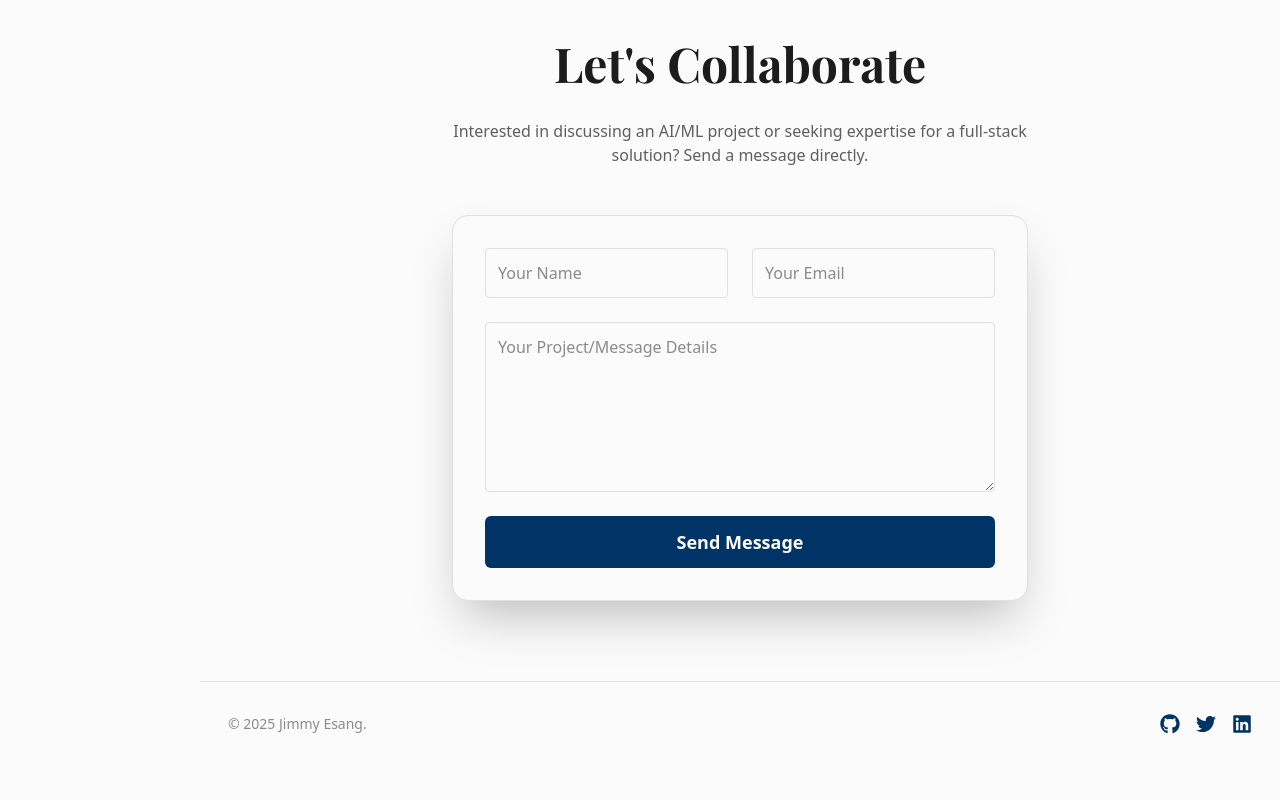
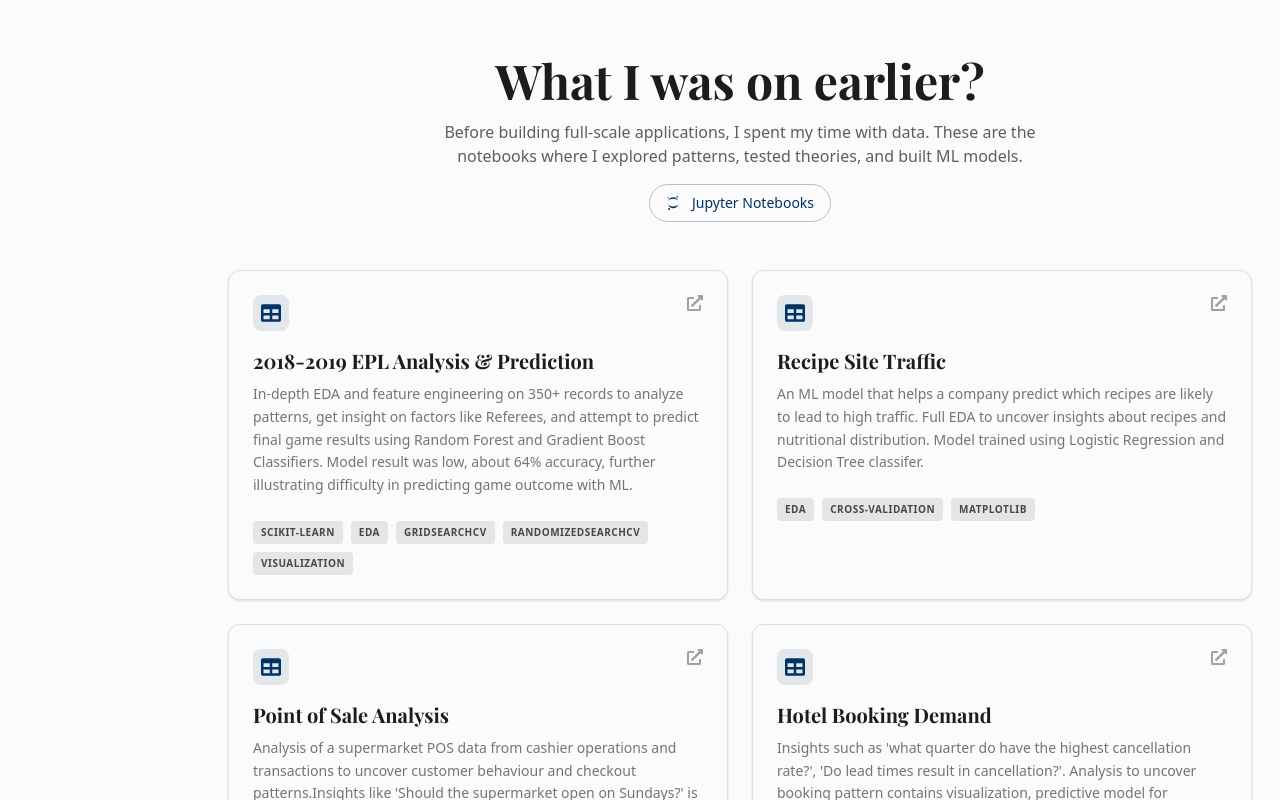
Before and after one commit to JimRaph/portfolio, a Next.js app: page / in a window 1280 px wide. Shown: the part 3280-4080 px from the top of the page. Before the commit the page ends 4046 px from the top, so only its background shows below. Built offline with nearby package versions, Linux system fonts and the light colour scheme; no server answers.

Commit message:
new comp

```diff
--- /dev/null
+++ b/src/app/components/Notebooks.tsx
@@ -0,0 +1,113 @@
+'use client'
+import React from 'react';
+import { FaTable,  FaExternalLinkAlt } from 'react-icons/fa';
+import { SiJupyter} from 'react-icons/si';
+
+const notebooks = [
+  {
+    title: "2018-2019 EPL Analysis & Prediction",
+    description: `In-depth EDA and feature engineering on 350+ records to analyze patterns, get insight on factors like Referees, and attempt to predict final game results using Random Forest and Gradient Boost Classifiers.
+    Model result was low, about 64% accuracy, further illustrating difficulty in predicting game outcome with ML.`,
+    tags: ["Scikit-Learn", "EDA", "GridSearchCV", "RandomizedSearchCV", "Visualization"],
+    link: "https://github.com/JimRaph/Data-science-ML/tree/main/Soccer%20Data",
+  },
+  {
+    title: "Recipe Site Traffic",
+    description: `An ML model that helps a company predict which recipes are likely to lead to high traffic.
+    Full EDA to uncover insights about recipes and nutritional distribution. Model trained using Logistic Regression and
+    Decision Tree classifer.`,
+    tags: ["EDA", "Cross-validation", "Matplotlib"],
+    link: "https://github.com/JimRaph/Data-science-ML/tree/main/Recipe%20Site%20Traffic",
+  },
+  {
+    title: "Point of Sale Analysis",
+    description: `Analysis of a supermarket POS data from cashier operations and transactions to uncover
+    customer behaviour and checkout patterns.Insights like 'Should the supermarket open on Sundays?' is uncovered.`,
+    tags: ["SQL", "Plotly", "Correlation"],
+    link: "https://github.com/JimRaph/Data-science-ML/tree/main/Point%20of%20Sale(POS)%20Data%20from%20a%20Supermarket%20Transactions%20and%20Cashier%20Operations",
+  },
+  {
+    title: "Hotel Booking Demand ",
+    description: `Insights such as 'what quarter do have the highest cancellation rate?', 'Do lead times result in cancellation?'.
+    Analysis to uncover booking pattern contains visualization, predictive model for likelihood of cancellation, K-Fold cross-validation, data preprocessing.
+    Model trained using XGBoost and Logistic Regression.`,
+    tags: ["K-Fold", "XGBoost", "Seaborn"],
+    link: "https://github.com/JimRaph/Data-science-ML/tree/main/Hotel%20Booking%20Demand",
+  },
+  {
+    title: "Breast Cancer Data Visualization with PCA ",
+    description: `Principal Component Analysis (PCA) to visualize a high dimensionality data that would otherwise not be possible
+    to represent effectively in 2D or 3D space. 500+ records of data with 30 features.`,
+    tags: ["PCA", "Visualization"],
+    link: "https://github.com/JimRaph/Data-science-ML/tree/main/PCA%20for%20Visualisation",
+  },
+];
+
+const Notebooks = () => {
+  return (
+    <section className="py-24 px-6 bg-backg border-t border-border-subtle" id="notebooks">
+      <div className="max-w-5xl mx-auto">
+        <div className="flex flex-col items-center justify-between mb-12 gap-4 ">
+          <div className="max-w-2xl text-center">
+            <h2 className="text-4xl md:text-5xl font-extrabold mb-4 text-primary-text font-serif">
+              What I was on earlier?
+            </h2>
+            <p className="text-primary-text opacity-70">
+                Before building full-scale applications, I spent my time with data.
+                These are the notebooks where I explored patterns, tested theories, and
+                built ML models.
+            </p>
+          </div>
+          <div className="cursor-default flex items-center gap-3 text-accent font-mono text-sm border border-accent/30 px-4 py-2 rounded-full">
+            <SiJupyter />
+            <span>Jupyter Notebooks</span>
+          </div>
+        </div>
+
+        <div className="grid grid-cols-1 md:grid-cols-2 gap-6">
+          {notebooks.map((nb, i) => (
+            <div
+              key={i}
+              className="cursor-pointer group p-6 rounded-xl border border-border-subtle bg-backg hover:border-accent transition-all duration-300 shadow-sm hover:shadow-md"
+            >
+              <div className="flex justify-between items-start mb-4">
+                <div className="p-2 bg-accent/10 rounded-lg text-accent">
+                  <FaTable size={20} />
+                </div>
+                <a
+                  href={nb.link}
+                  target="_blank"
+                  rel="noopener noreferrer"
+                  className="text-primary-text opacity-40 hover:opacity-100 transition-opacity"
+                >
+                  <FaExternalLinkAlt size={16} />
+                </a>
+              </div>
+
+              <h3 className="text-xl font-bold mb-2 text-primary-text group-hover:text-accent transition-colors">
+                {nb.title}
+              </h3>
+
+              <p className="text-sm text-primary-text opacity-60 mb-6 leading-relaxed">
+                {nb.description}
+              </p>
+
+              <div className="flex flex-wrap gap-2">
+                {nb.tags.map((tag, index) => (
+                  <span
+                    key={index}
+                    className="text-[10px] uppercase tracking-wider font-bold px-2 py-1 rounded bg-border-subtle text-primary-text opacity-80"
+                  >
+                    {tag}
+                  </span>
+                ))}
+              </div>
+            </div>
+          ))}
+        </div>
+      </div>
+    </section>
+  );
+};
+
+export default Notebooks;
--- a/src/app/page.tsx
+++ b/src/app/page.tsx
@@ -8,6 +8,7 @@ import Hero from "./components/Hero";
 import Projects from "./components/Projects";
 import Skills from "./components/Skills";
 import { useTheme } from "./components/Theme";
+import Notebooks from "./components/Notebooks";
 
 
 export default function Home() {
@@ -33,7 +34,7 @@ export default function Home() {
   }
 
   return (
-      <div className="flex min-h-screen">
+      <div className="flex min-h-screen cursor-default">
 
         <Sidebar />
 
@@ -45,6 +46,7 @@ export default function Home() {
             <Hero />
             <Skills />
             <Projects />
+            <Notebooks />
             <Contact />
           </main>
 
```
Also changed, not shown: 1 other file (tests, documents, lock files or other folders).
